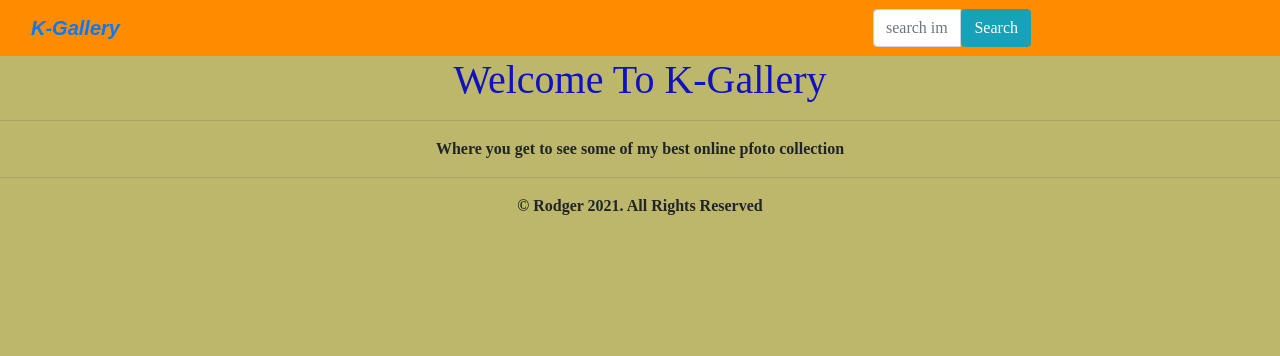
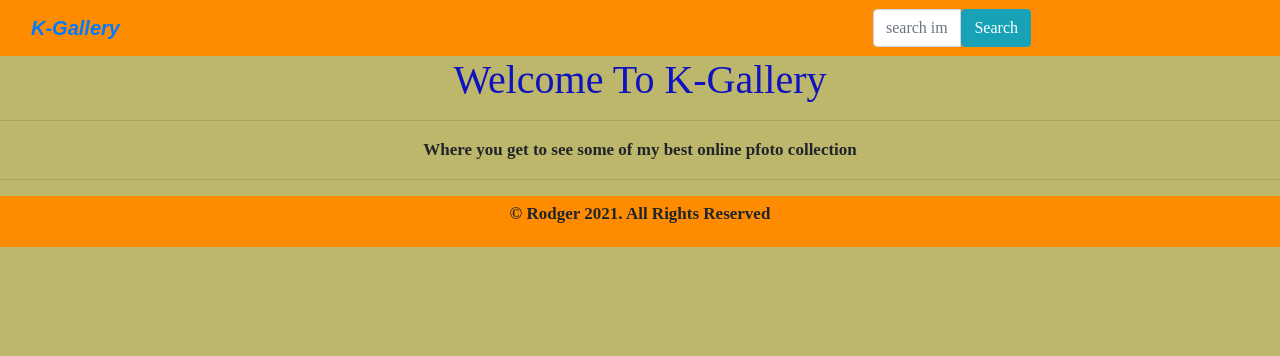
Before and after one commit to Mnubi/K-Gallery, a Django app: page / in a window 1280 px wide. Shown: the top 356 px of the page. Run offline with Django 3.2, Linux system fonts and the light colour scheme; data that the repository does not hold is empty; some libraries are stand-ins or nearby versions; some web fonts are replaced.

Commit message:
added color to footer

```diff
--- a/static/css/basegallery.css
+++ b/static/css/basegallery.css
@@ -9,6 +9,7 @@ body{
   background-color: darkkhaki;
   font-family: 'BioRhyme', serif;
   font-family: 'Zen Antique', serif;
+  font-size: 17px;
 }
 p{
   font-weight: 600;
@@ -21,3 +22,8 @@ p{
   font-style: italic;
   font-family: Arial, "Helvetica Neue", Helvetica, sans-serif;
 }
+
+footer{
+  background-color: darkorange;
+  padding: 5px;
+}
```
